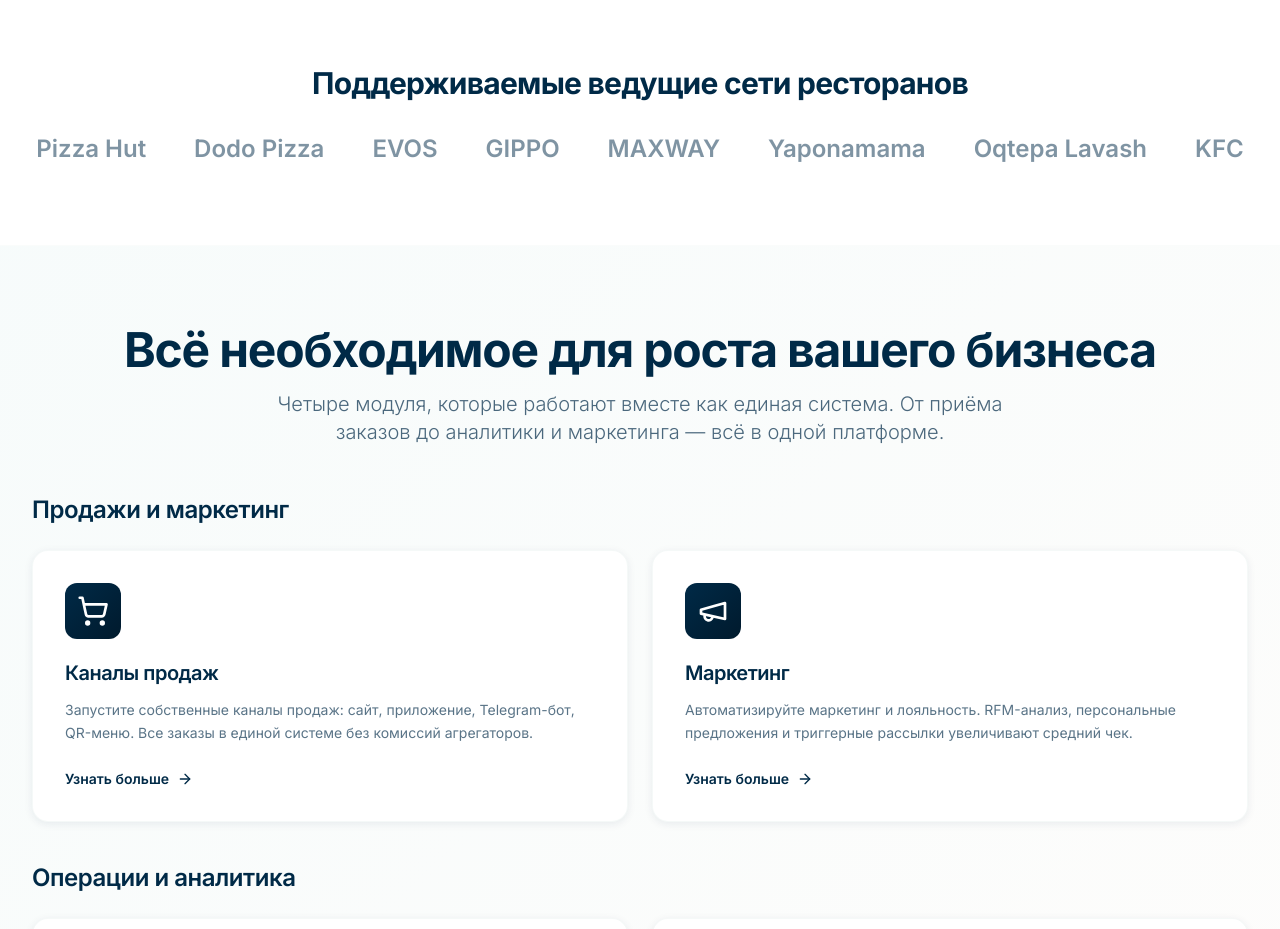
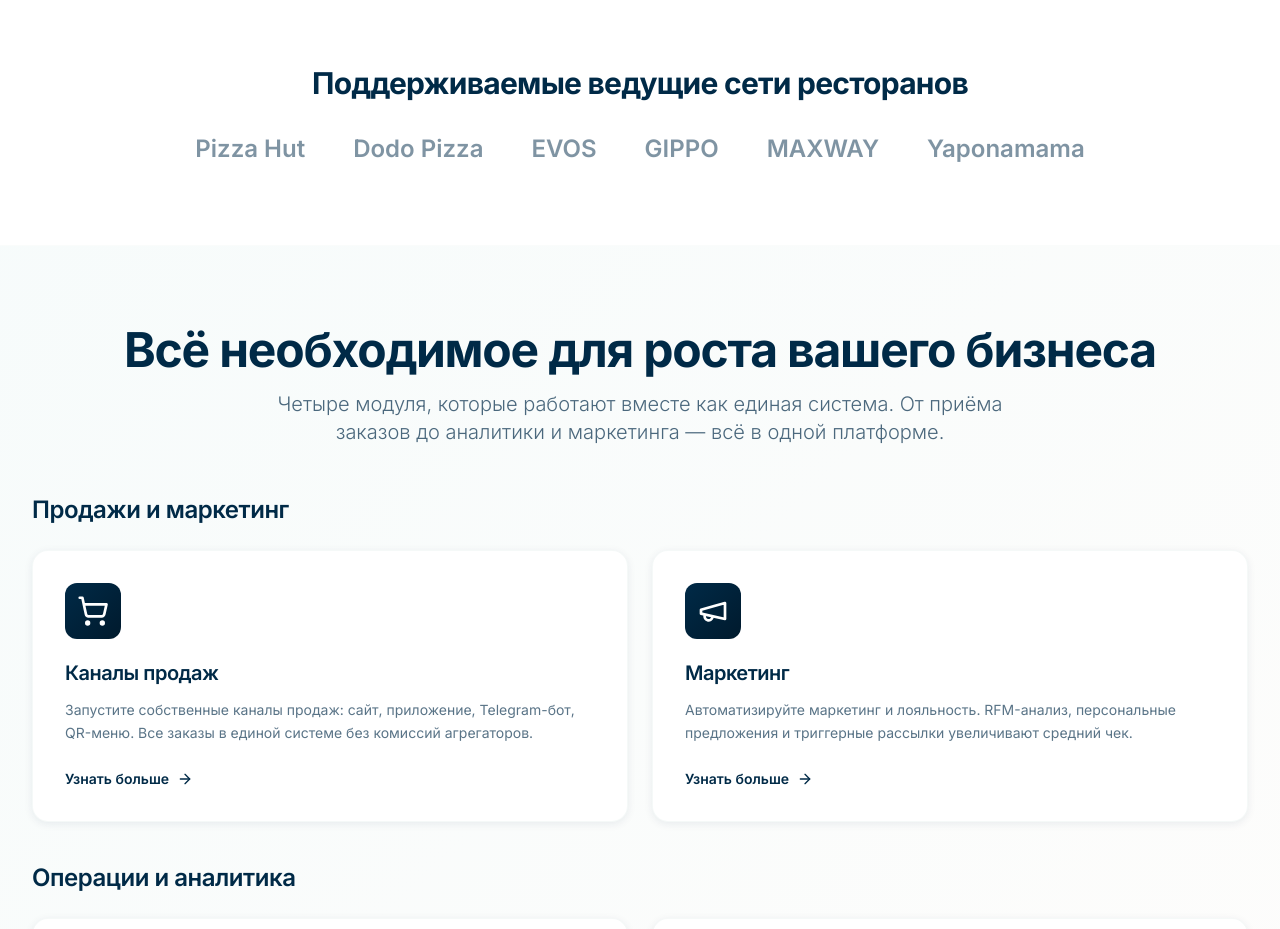
Before and after one commit to faxryuk-commits/delever-io, a React (Vite) app: page / in a window 1280 px wide. Shown: the part 920-1849 px from the top of the page. Built offline with nearby package versions, Linux system fonts and the light colour scheme.

Commit message:
fix: удалены неиспользуемые импорты и KFC, Oqtepa Lavash из списка клиентов

```diff
--- a/src/components/home/Clients.tsx
+++ b/src/components/home/Clients.tsx
@@ -6,8 +6,6 @@
   'GIPPO',
   'MAXWAY',
   'Yaponamama',
-  'Oqtepa Lavash',
-  'KFC',
 ]
 
 export function Clients() {
--- a/src/pages/WhiteLabel.tsx
+++ b/src/pages/WhiteLabel.tsx
@@ -9,8 +9,6 @@
   Rocket,
   Shield,
   Star,
-  TrendingUp,
-  Users,
   Clock,
   Check,
   ChevronDown,
```
